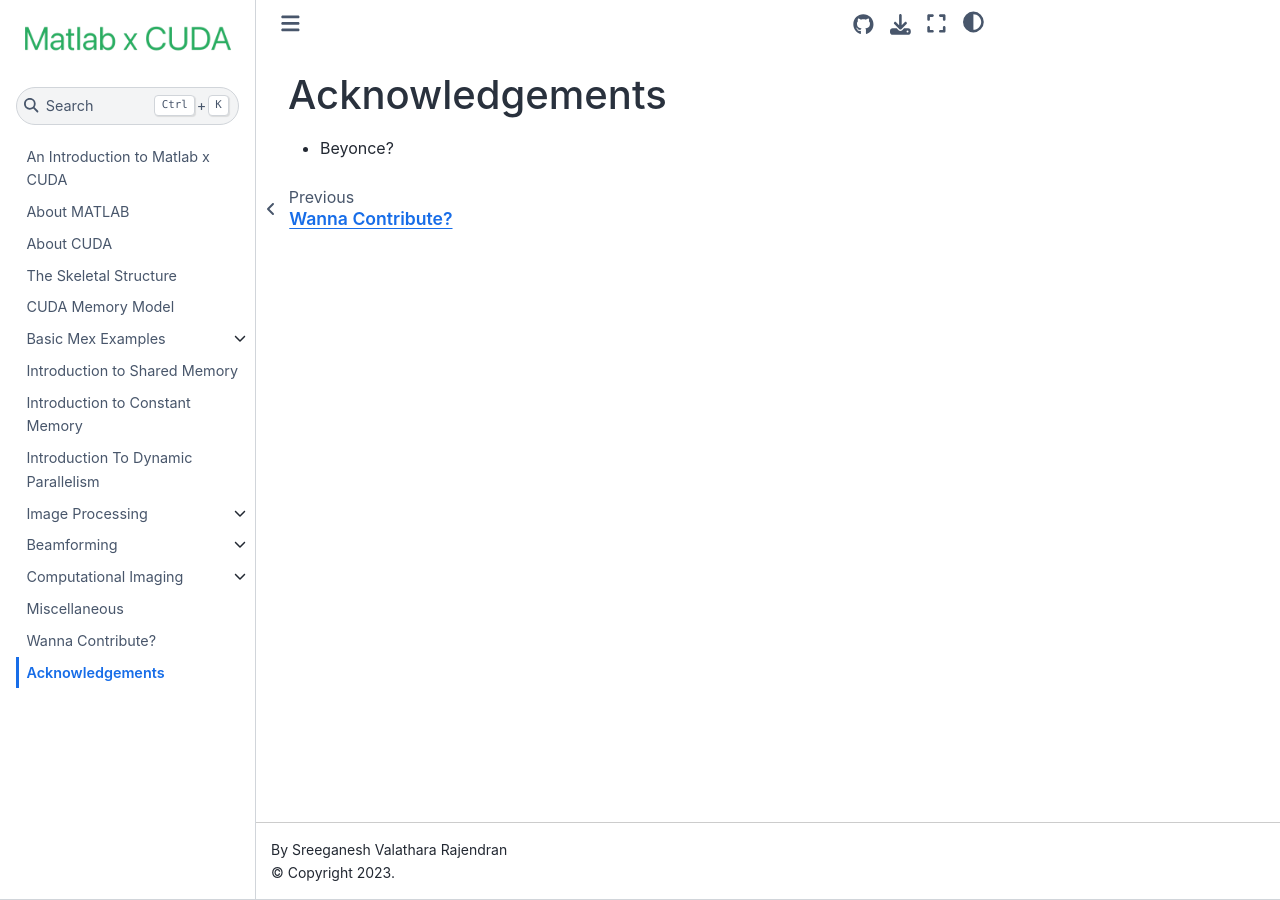
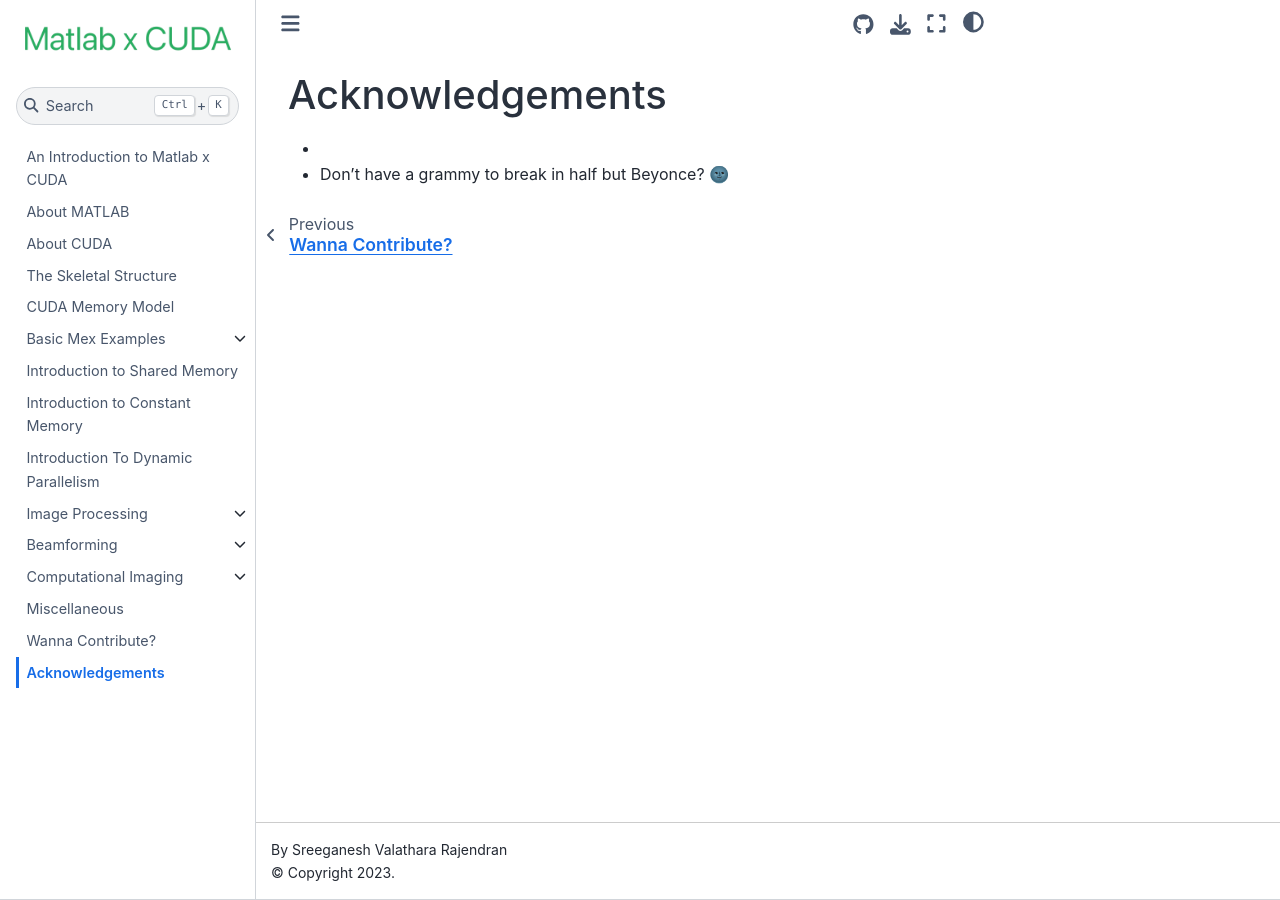
Before and after one commit to vrsreeganesh/MatlabxCUDA, a Jupyter Book: the page built from Chapters/Acknowledgements.md, in a window 1280 px wide. Built offline with Jupyter Book 1.0.4 settings and Sphinx 7.4.7 and the Sphinx Book theme 1.1.4, drawn with Linux system fonts in a browser that asks for light colours; pages that are not in the unit, such as notebooks, are missing from menus.

Commit message:
beyonce?

```diff
--- a/Chapters/Acknowledgements.md
+++ b/Chapters/Acknowledgements.md
@@ -1,3 +1,4 @@
 # Acknowledgements
 
-- Beyonce?
+-
+- Don't have a grammy to break in half but Beyonce? 🌚
```
